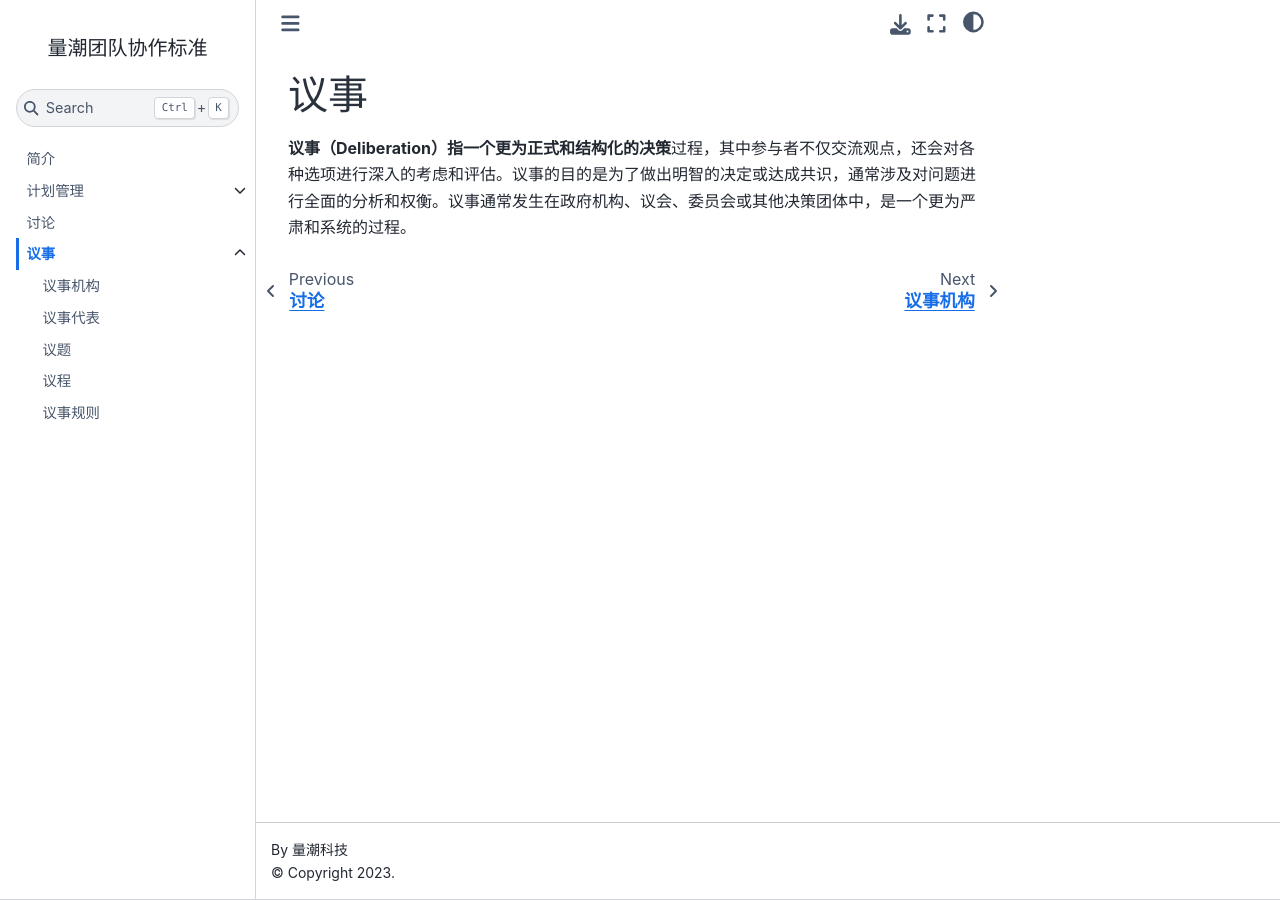
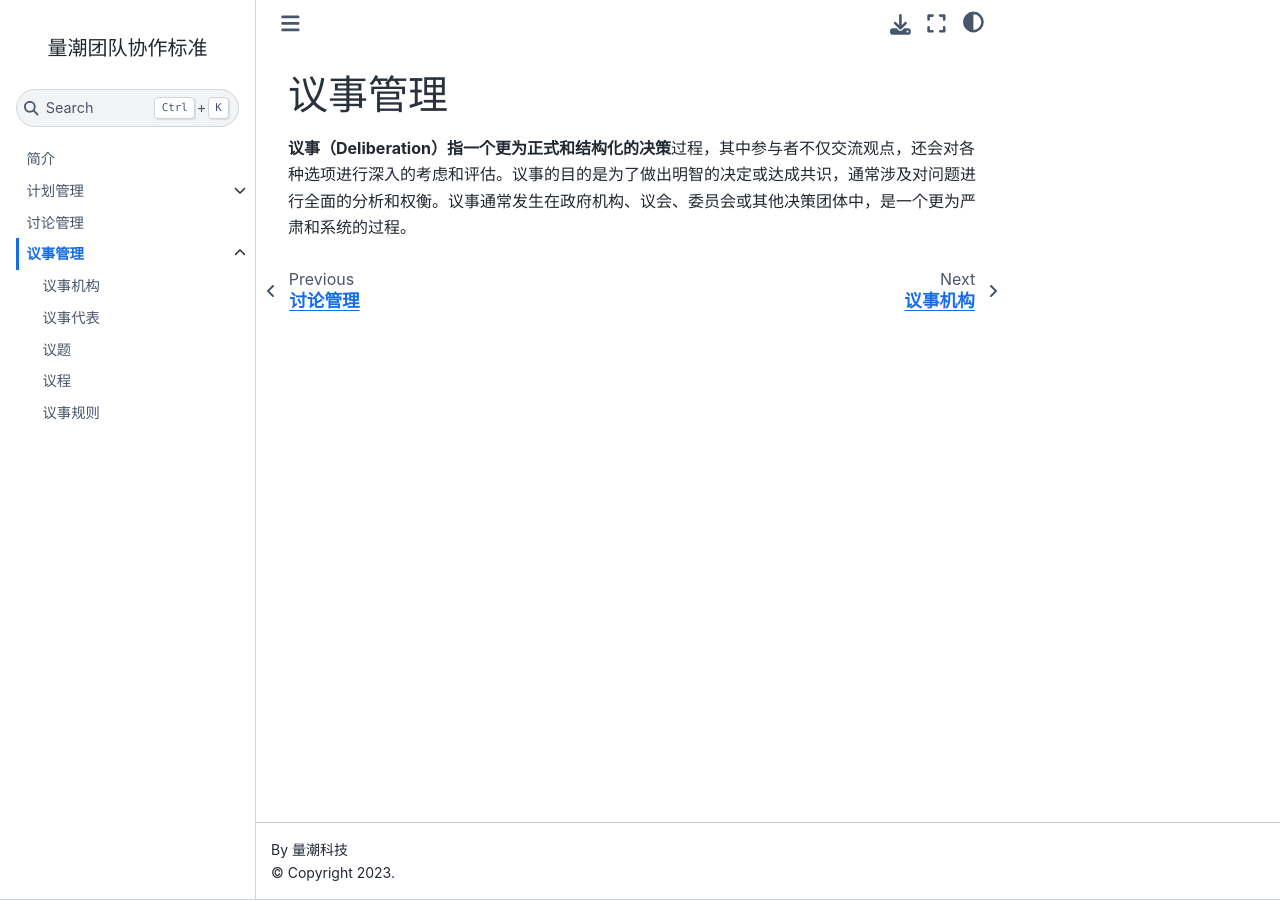
Before and after one commit to quanttide/quanttide-specification-of-collaboration, a Jupyter Book: the page built from deliberation/README.md, in a window 1280 px wide. Built offline with Jupyter Book 1.0.4 settings and Sphinx 7.4.7 and the Sphinx Book theme 1.1.4, drawn with Linux system fonts in a browser that asks for light colours.

Commit message:
chore: toc

```diff
--- a/deliberation/README.md
+++ b/deliberation/README.md
@@ -1,3 +1,3 @@
-# 议事
+# 议事管理
 
 **议事（Deliberation）**指一个更为正式和结构化的**决策**过程，其中参与者不仅交流观点，还会对各种选项进行深入的考虑和评估。议事的目的是为了做出明智的决定或达成共识，通常涉及对问题进行全面的分析和权衡。议事通常发生在政府机构、议会、委员会或其他决策团体中，是一个更为严肃和系统的过程。
--- a/discussion/README.md
+++ b/discussion/README.md
@@ -1,3 +1,3 @@
-# 讨论
+# 讨论管理
 
 **讨论（Discussion）**指的是一个较为自由的**交流**过程，其中参与者分享观点、交换信息，并就可能的问题进行探讨。讨论的目的可能是为了更好地理解一个主题，解决问题，或是在不同的观点之间找到共同点。讨论可以是正式的，也可以是非正式的，可以是随机的，也可以是有组织的。
```
